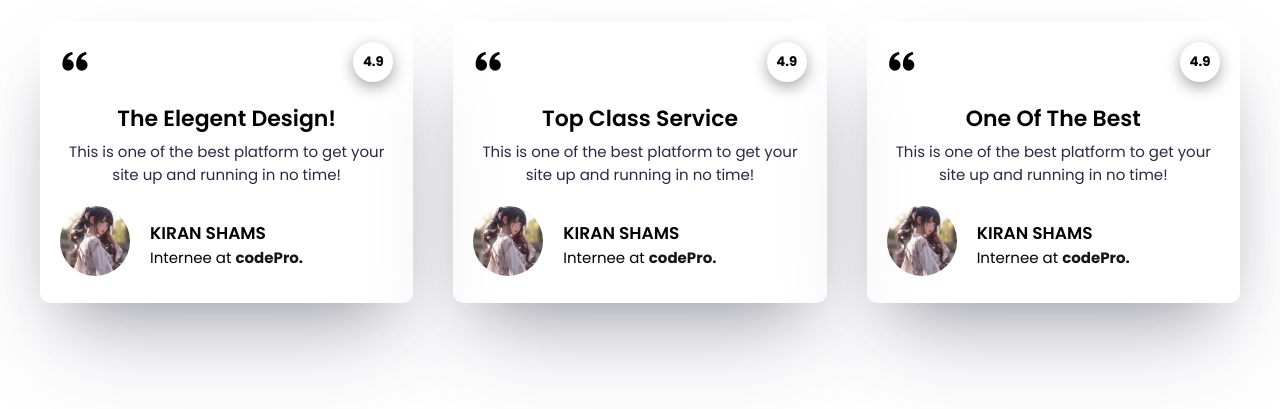
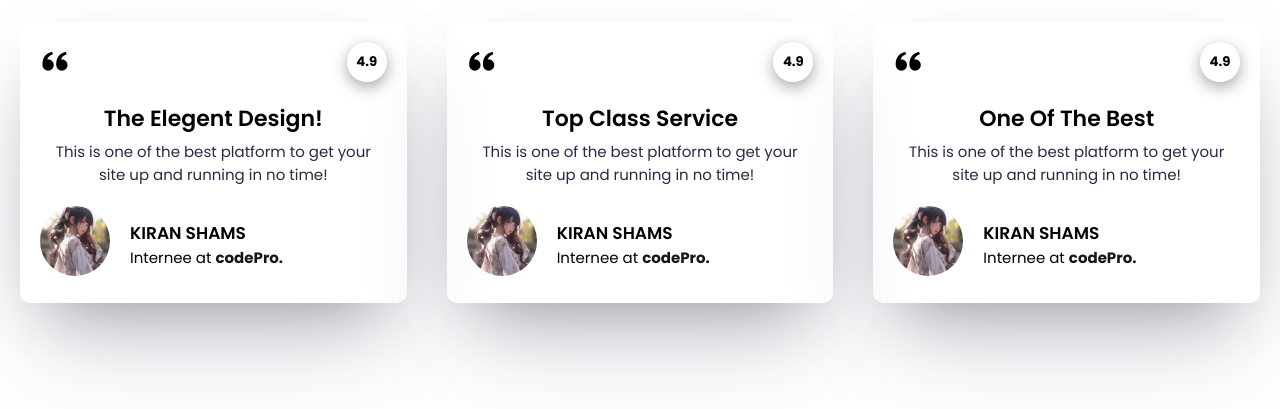
Before and after one commit to kiranShamsHere/codepro-task5, a plain HTML site: page index.html in a window 1280 px wide. Shown: the part 283-692 px from the top of the page. Drawn offline with nearby package versions, Linux system fonts and the light colour scheme.

Commit message:
Update style.css

```diff
--- a/style.css
+++ b/style.css
@@ -53,7 +53,6 @@ body {
     align-items: center;
 /*     width: 100%; */
     flex-direction: row;
-    margin: auto 20px;
 }
 
 .container .box .one,
```
